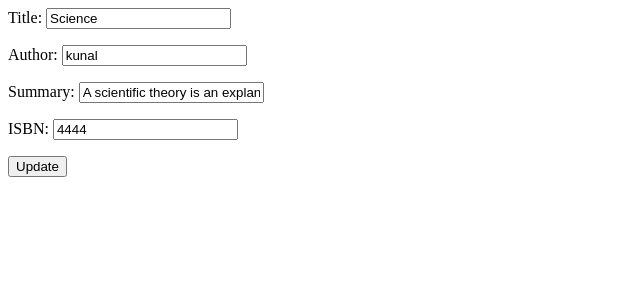
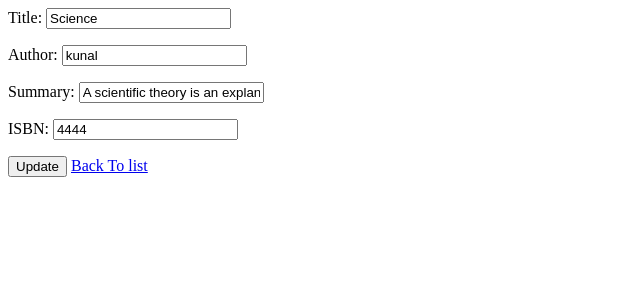
Before and after one commit to vivekyadav07/Library-app, a Django app: page /update_data/3/ in a window 1280 px wide. Shown: the top 300 px of the page, without its empty margins (0-640 px from the left). Run offline with Django 3.2, Linux system fonts and the light colour scheme; data comes from the database, SQL or seed files in the repository; both versions use the stored data as it was after the commit.

Commit message:
second commit

```diff
--- a/templates/update_data.html
+++ b/templates/update_data.html
@@ -6,7 +6,7 @@
 {{form.as_p}}
 
 <input type="submit"  class="btn btn-succes" value="Update">
-
+<a href="{% url 'booklist1' %}" class="btn btn-info">Back To list</a>
 </form>
 
 
```
Also changed, not shown: db.sqlite3.
